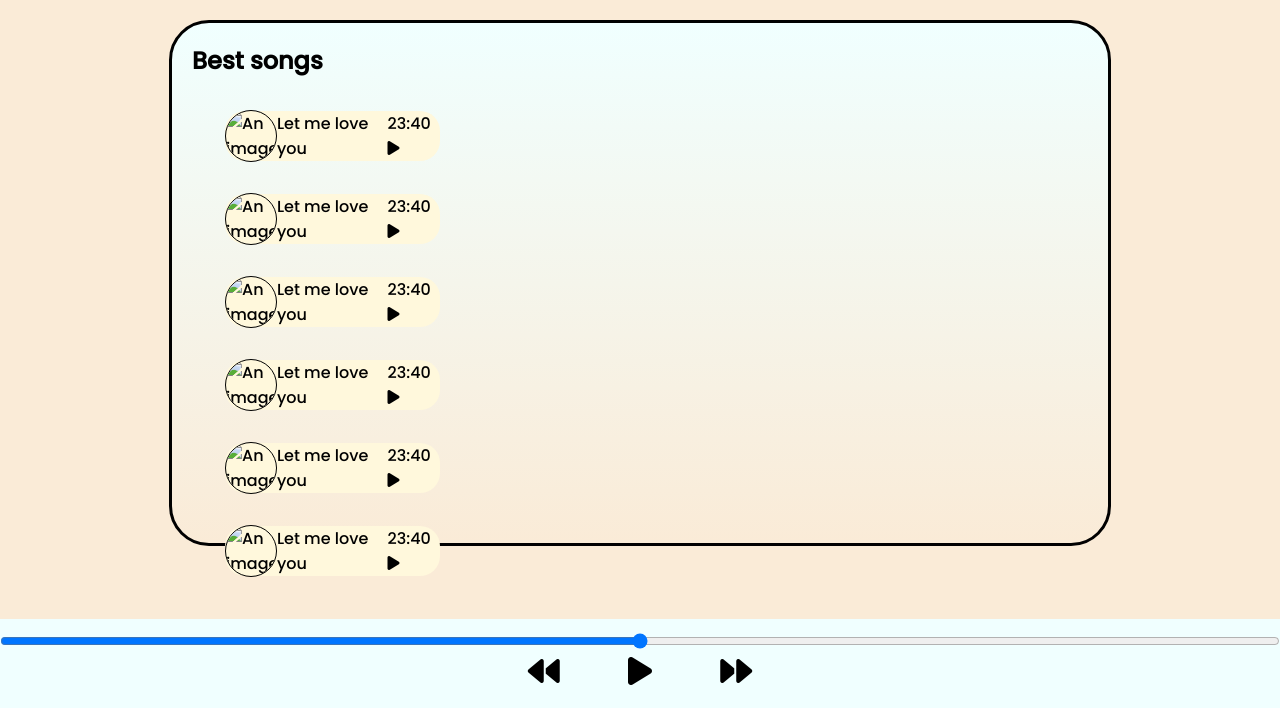
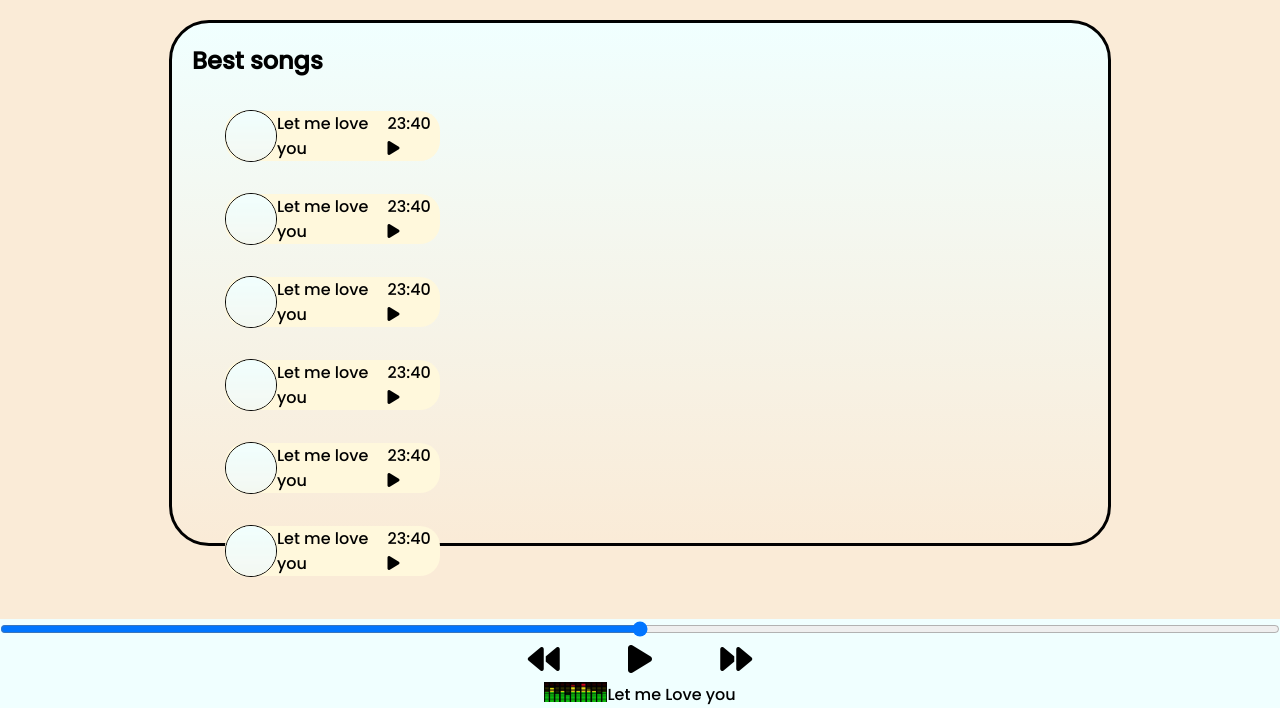
Before and after one commit to SomilKSharma/Spotify_clone, a plain HTML site: page index.html in a window 1280 px wide. Shown: the part 92-800 px from the top of the page. Drawn offline with Linux system fonts and the light colour scheme.

Commit message:
Adding final CSS/html

```diff
--- a/index.html
+++ b/index.html
@@ -36,7 +36,7 @@
         <section class="songList">
             <h1>Best songs</h1>
             <div class="songItem">
-                <img src="none" alt="An image">
+                <img src="none.png" alt="An image">
                 <span>Let me love you</span>
                 <span class="songlistplay">
                     <span class="timestamp">23:40</span>
@@ -45,7 +45,7 @@
                 </span>
             </div>
             <div class="songItem">
-                <img src="none" alt="An image">
+                <img src="none.png" alt="An image">
                 <span>Let me love you</span>
                 <span class="songlistplay">
                     <span class="timestamp">23:40</span>
@@ -54,7 +54,7 @@
                 </span>
             </div>
             <div class="songItem">
-                <img src="none" alt="An image">
+                <img src="none.png" alt="An image">
                 <span>Let me love you</span>
                 <span class="songlistplay">
                     <span class="timestamp">23:40</span>
@@ -63,7 +63,7 @@
                 </span>
             </div>
             <div class="songItem">
-                <img src="none" alt="An image">
+                <img src="none.png" alt="An image">
                 <span>Let me love you</span>
                 <span class="songlistplay">
                     <span class="timestamp">23:40</span>
@@ -72,7 +72,7 @@
                 </span>
             </div>
             <div class="songItem">
-                <img src="none" alt="An image">
+                <img src="none.png" alt="An image">
                 <span>Let me love you</span>
                 <span class="songlistplay">
                     <span class="timestamp">23:40</span>
@@ -81,7 +81,7 @@
                 </span>
             </div>
             <div class="songItem">
-                <img src="none" alt="An image">
+                <img src="none.png" alt="An image">
                 <span>Let me love you</span>
                 <span class="songlistplay">
                     <span class="timestamp">23:40</span>
@@ -100,6 +100,10 @@
             <i class="fa-solid fa-play fa-2xl"></i>
             <i class="fa-solid fa-forward fa-2xl"></i>
         </div>
+        <div class="songInfo">
+            <img src="play.gif" alt="">
+            <span>Let me Love you</span>
+        </div>
     </footer>
     <!-- add javascript -->
     <script src="script.js"></script>
--- a/script.js
+++ b/script.js
@@ -0,0 +1 @@
+console.log('hi')
--- a/style.css
+++ b/style.css
@@ -99,3 +99,15 @@ nav ul li {
 .icons i {
     padding: 0 2rem;
 }
+
+.songInfo {
+    position: relative;
+    width: 15%;
+    left: 0px;
+    display: flex;
+    justify-content: space-around;
+}
+
+.songInfo img {
+    height: 20px;
+}
```
Also changed, not shown: none.png (added).
